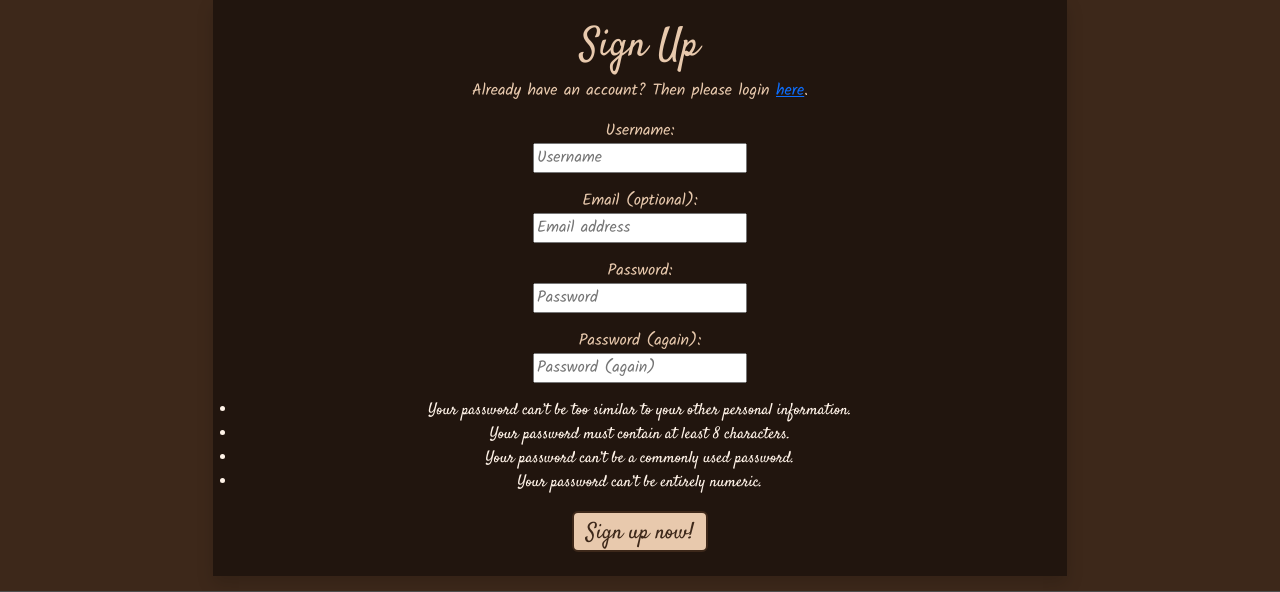
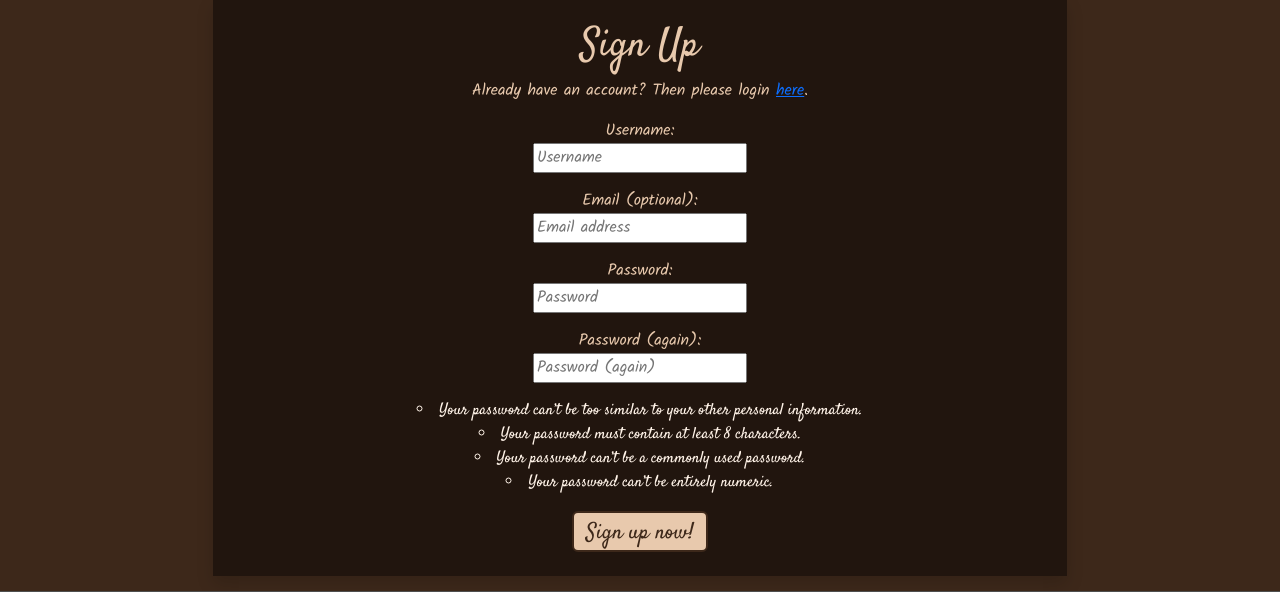
Before and after one commit to ramonabroberg/tasty-bites, a Django app: template templates/account/signup.html in a window 1280 px wide. Shown: the part 488-1080 px from the top of the page. Run offline with Django 3.2, Linux system fonts and the light colour scheme; the template is opened without the code that fills it: values that come from a table or form of the project are taken from there, others are empty; some libraries are stand-ins or nearby versions; grey boxes are pictures that could not be loaded.

Commit message:
Update signup list

```diff
--- a/templates/account/signup.html
+++ b/templates/account/signup.html
@@ -35,7 +35,7 @@
                 <p><label for="id_password2">Password (again):</label><br><input type="password" name="password2"
                         placeholder="Password (again)" autocomplete="new-password" required id="id_password2"></p>
                     <span class="helptext">
-                        <ul class="p-0">
+                        <ul class="list p-0">
                             <li>Your password can’t be too similar to your other personal information.</li>
                             <li>Your password must contain at least 8 characters.</li>
                             <li>Your password can’t be a commonly used password.</li>
```
